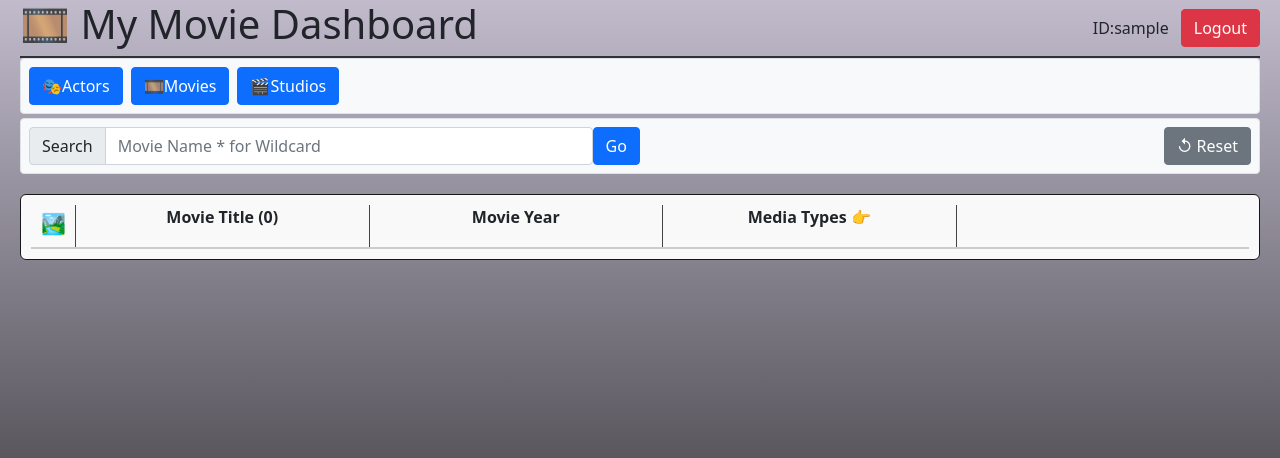
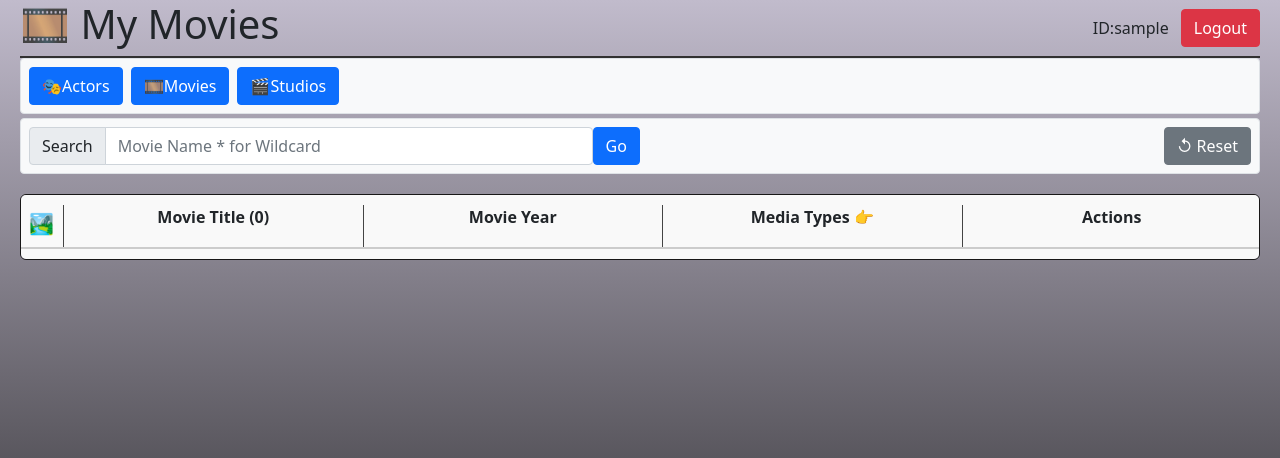
Before and after one commit to b709709/moviesdb, a Flask app: page /dashboard?svc=services.dbproc&func=get_mymovies in a window 1280 px wide. Shown: the top 458 px of the page. Run offline with Flask 3, Linux system fonts and the light colour scheme; the visitor is signed in with stand-in values (Sample User, id 1); some libraries are stand-ins or nearby versions.

Commit message:
upto date after sick just in case before using table strucutres

```diff
--- a/static/css/global.css
+++ b/static/css/global.css
@@ -192,6 +192,8 @@
 div.movie-poster {
   width:45px;
   flex:unset;
+
+
 }
 
 
--- a/templates/dashboard.html
+++ b/templates/dashboard.html
@@ -9,7 +9,10 @@
 
         <!--HEADER-->
         <div class="dash-header">
-            <h1>🎞️ My Movie Dashboard</h1>
+
+            <span class="d-none d-sm-inline"><h1>🎞️ My Movies</h1></span>
+            <span class="d-lg-none d-md-none d-sm-none"><h5>🎞️ My Movies</h5></span>
+
             <div class="dash-right dash-user" >ID:{{username}}
             <a id="btnlogout" href="/logout" class="btn btn-danger">Logout</a>
             </div>
@@ -27,7 +30,7 @@
          </div>
         </div>
 
-        <!-- TOOLBAR START -->
+        <!-- TOOLBAR START CONVERT THIS TO A NAVBAR TO HANDLE IT BETTER-->
          <div class="d-flex flex-column flex-md-row align-items-start align-items-md-center gap-2 mb-2 p-2 bg-light border rounded">
 
             <form class="d-flex flex-grow-1 m-0" method="GET" action="/dashboard?svc=services.dbproc&func=get_mymovies">
@@ -53,15 +56,15 @@
         <!-- TOOLBAR END -->
 
         <div class="data-list">
-            <div class="data-row-header">
+            <div class="data-row-header row">
                 <div class="movie-poster emoji-static">🏞️</div>
                 <div><a>Movie Title ({{recordcount}})</a></div>
-                <div><a>Movie Year</a></div>
+                <div class="d-none d-sm-inline"><a>Movie Year</a></div>
                 <div><a>Media Types 👉</a></div>
-                <div><span title="Remove Movie"></span></div>
+                <div><span title="Remove Movie">Actions</span></div>
             </div>
         {% for datarow in data %}
-            <div class="data-row" id="user_movie-{{datarow.id}}">
+            <div class="data-row row" id="user_movie-{{datarow.id}}">
                 <div class="movie-poster">
                     {% if datarow.posterimage != '' %}
                         <div class="poster-wrapper"><img class='posterthumb' src="{{url_for('static',filename=datarow.posterimage)}}"/></div>
@@ -70,7 +73,7 @@
                     {%endif%}
                 </div>
                 <div class="movie-title movie-id">{{datarow.title}}</div>
-                <div class="user-id d-flex justify-content-center">{{datarow.year}}</div>
+                <div class="d-none d-sm-inline user-id d-flex justify-content-center">{{datarow.year}}</div>
                 <div class="mediatype d-flex justify-content-center">
 
                     {% if datarow.vhs != true %}
--- a/templates/studios.html
+++ b/templates/studios.html
@@ -55,6 +55,7 @@
 
         </div>
         <!-- TOOLBAR END -->
+
         <div class="data-list">
             <div class="data-row-header">
                 <div><a>Studio Name ({{recordcount}})</a></div>
```
